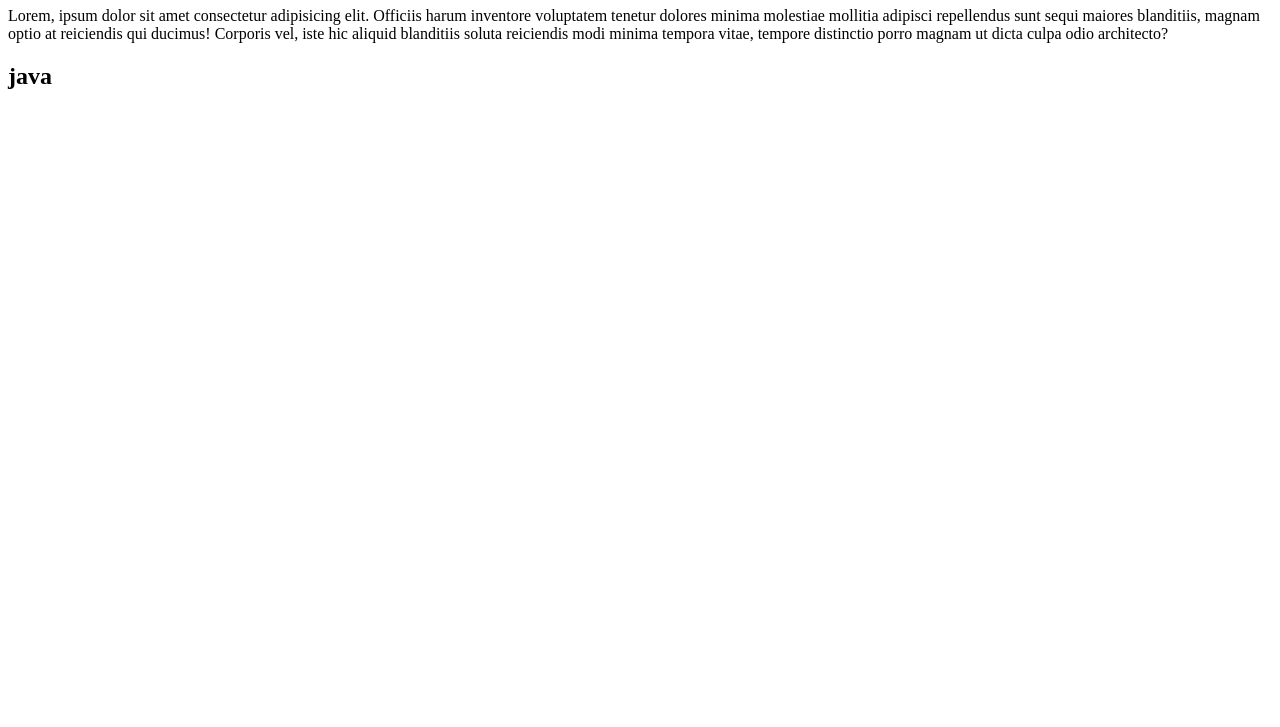
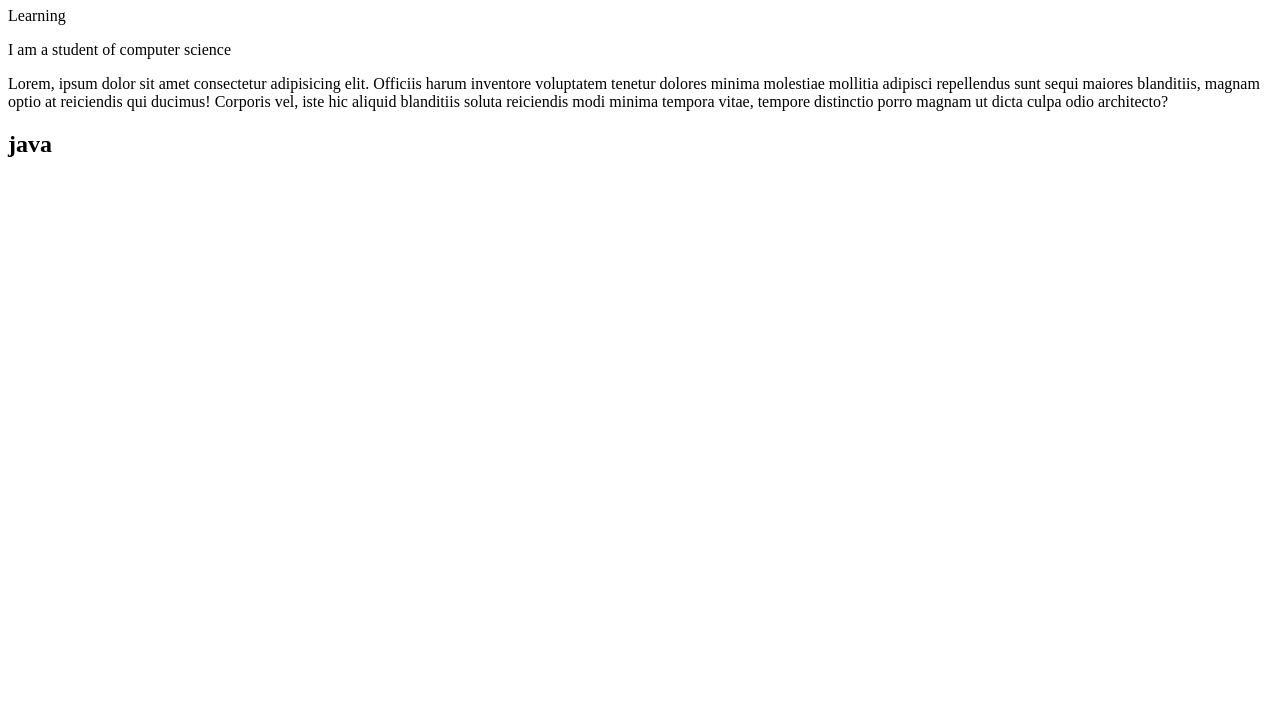
Before and after one commit to sydur6306/portfolio_2, a plain HTML site: page index.html in a window 1280 px wide. Shown: the part 73-800 px from the top of the page. Drawn offline with Linux system fonts and the light colour scheme.

Commit message:
The another git is added and updated text.txt file

```diff
--- a/index.html
+++ b/index.html
@@ -7,6 +7,8 @@
 </head>
 <body>
     <h1>Learning github</h1>
+    <p>Learning</p>
+    <p>I am a student of computer science</p>
     <p>Lorem, ipsum dolor sit amet consectetur adipisicing elit. Officiis harum inventore voluptatem tenetur dolores minima molestiae mollitia adipisci repellendus sunt sequi maiores blanditiis, magnam optio at reiciendis qui ducimus! Corporis vel, iste hic aliquid blanditiis soluta reiciendis modi minima tempora vitae, tempore distinctio porro magnam ut dicta culpa odio architecto?</p>
     <h2>java</h2>
 </body>
```
Also changed, not shown: text.txt (added).
